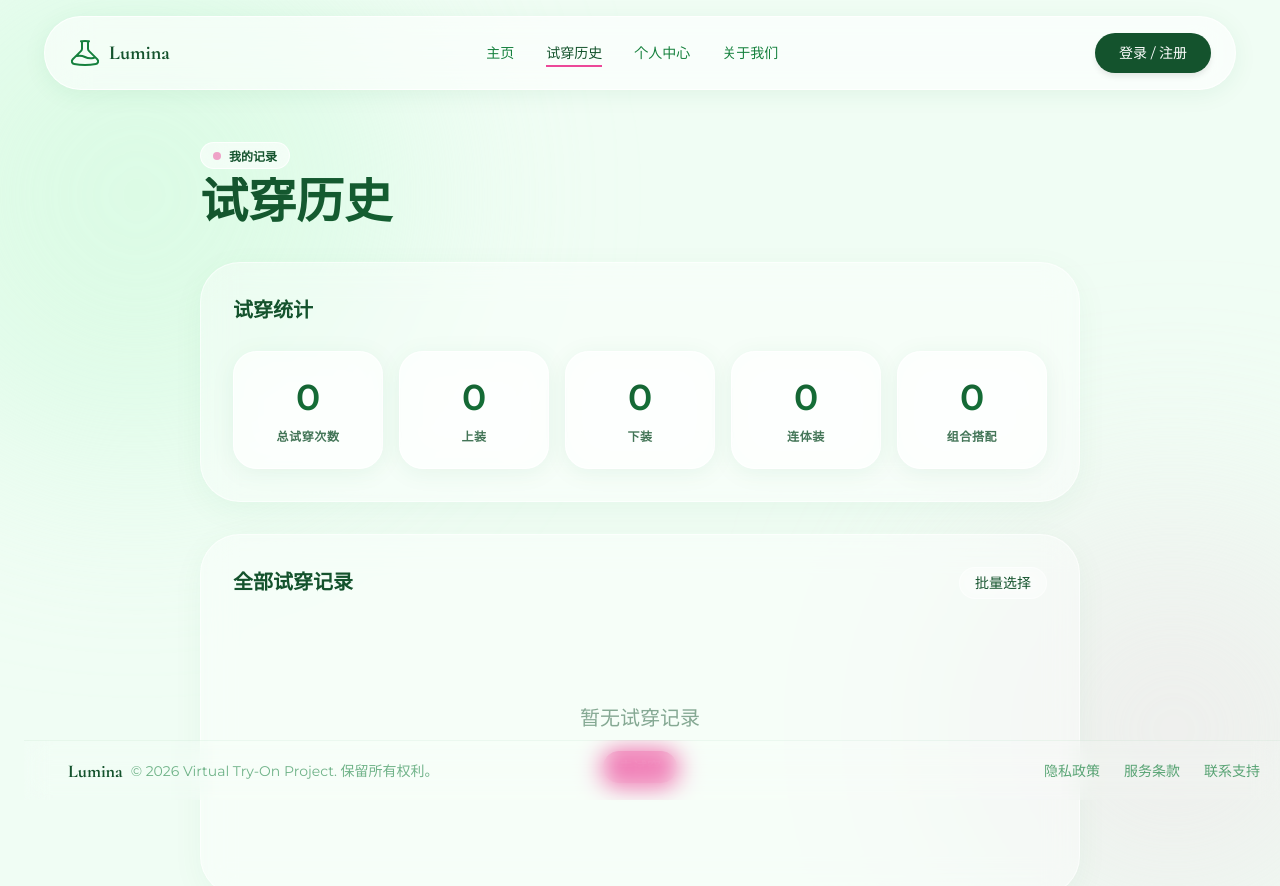
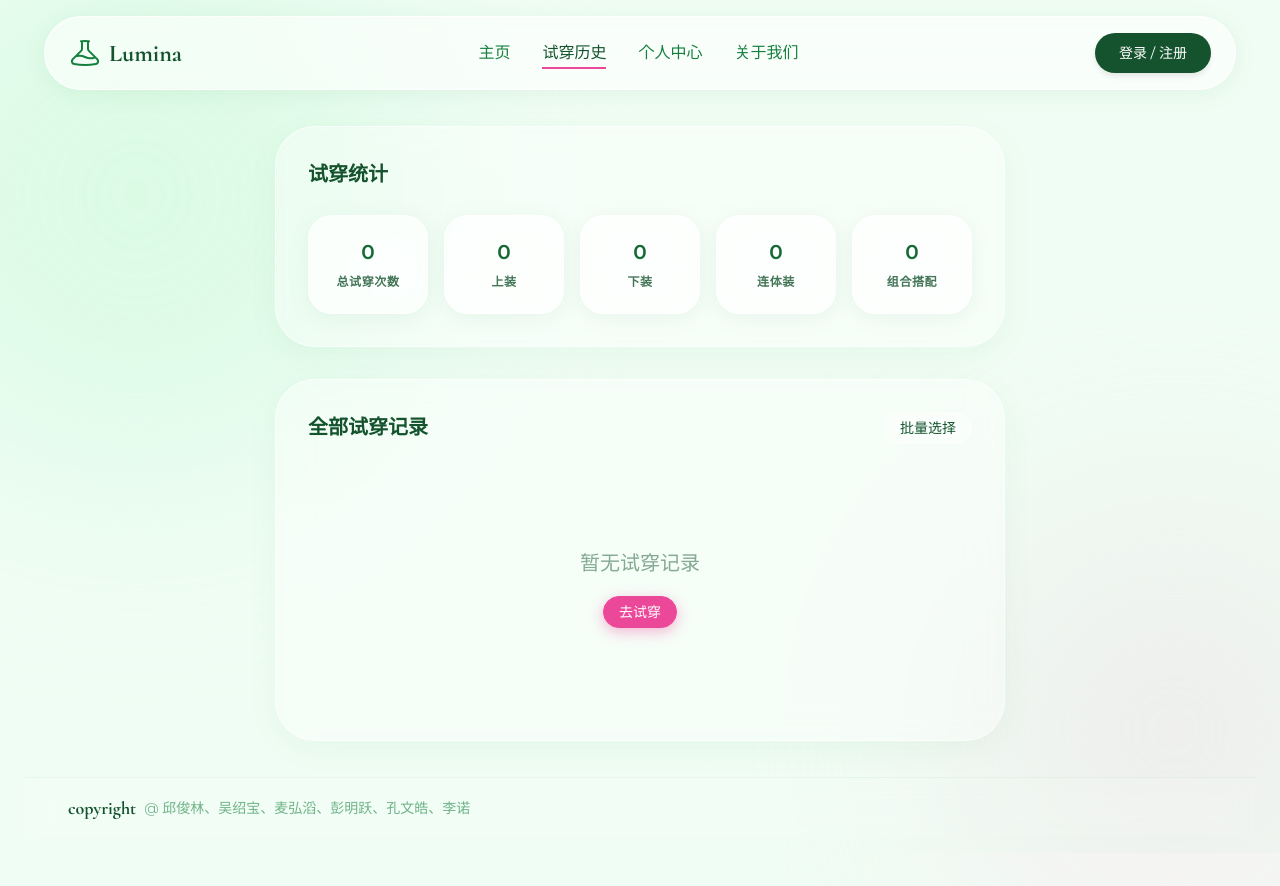
Before and after one commit to wozhaonue/virtual_tyrOn, a Vue app: page /tryOnHistory in a window 1280 px wide. Shown: the top 886 px of the page. After the commit the page ends 853 px from the top, so only its background shows below. Built offline with nearby package versions, Linux system fonts and the light colour scheme; the HTML template or start-up script is replaced by a standard one.

Commit message:
feat: 优化页面排版

```diff
--- a/src/App.vue
+++ b/src/App.vue
@@ -51,14 +51,14 @@ const handleLogOut = () => {
               d="M9.75 3.104v5.714a2.25 2.25 0 01-.659 1.591L5 14.5M9.75 3.104c-.251.023-.501.05-.75.082m.75-.082a24.301 24.301 0 014.5 0m0 0v5.714c0 .597.237 1.17.659 1.591L19.8 15.3M14.25 3.104c.251.023.501.05.75.082M19.8 15.3l-1.57.393A9.065 9.065 0 0112 15a9.065 9.065 0 00-6.23-.693L5 14.5m14.8.8l1.402 1.402c1.232 1.232.65 3.318-1.067 3.611A48.309 48.309 0 0112 21c-2.773 0-5.491-.235-8.135-.687-1.718-.293-2.3-2.379-1.067-3.61L5 14.5"
             />
           </svg>
-          <span class="font-serif font-bold text-2xl tracking-wide">Lumina</span>
+          <span class="font-serif font-bold text-3xl tracking-wide">Lumina</span>
         </div>
 
         <div class="nav-links flex gap-8">
-          <router-link active-class="active" to="/" class="nav-link font-sans text-sm font-medium">主页</router-link>
-          <router-link active-class="active" to="/tryOnHistory" class="nav-link font-sans text-sm font-medium">试穿历史</router-link>
-          <router-link active-class="active" to="/userCenter" class="nav-link font-sans text-sm font-medium">个人中心</router-link>
-          <a target="_blank" href="https://github.com/wozhaonue?tab=repositories" class="nav-link font-sans text-sm font-medium">关于我们</a>
+          <router-link active-class="active" to="/" class="nav-link font-sans text-base font-medium">主页</router-link>
+          <router-link active-class="active" to="/tryOnHistory" class="nav-link font-sans text-base font-medium">试穿历史</router-link>
+          <router-link active-class="active" to="/userCenter" class="nav-link font-sans text-base font-medium">个人中心</router-link>
+          <a target="_blank" href="https://github.com/wozhaonue?tab=repositories" class="nav-link font-sans text-base font-medium">关于我们</a>
         </div>
         <!-- 设置trigger为click以抵消默认焦点样式触发 -->
         <el-dropdown trigger="click" v-if="userInfo" style="cursor: pointer;" popper-class="lumina-dropdown-popper">
@@ -81,23 +81,19 @@ const handleLogOut = () => {
 
     <!-- 主内容区 -->
     <el-main class="flex justify-center" >
-      <div class="flex items-center justify-between w-full" style="max-width: 1200px; gap: 4rem;">
+      <div class="flex items-center justify-between w-full" style=" gap: 4rem;">
         <router-view></router-view>
       </div>
     </el-main>
 
     <!-- 底部栏 -->
-    <el-footer class="flex justify-between items-center mt-auto py-6 fixed z-20 w-full" style="position: fixed; bottom: 0; max-width: 1280px; margin-left: auto; margin-right: auto; border-top: 1px solid rgba(21, 128, 61, 0.05); background: rgba(255,255,255,0.1); backdrop-filter: blur(12px);">
+    <el-footer class="flex justify-between items-center mt-auto py-6 w-full" style="max-width: 1280px; margin-left: auto; margin-right: auto; border-top: 1px solid rgba(21, 128, 61, 0.05); background: rgba(255,255,255,0.1); backdrop-filter: blur(12px);">
       <div class="flex items-center gap-2 px-6 w-full justify-between">
         <div class="flex items-center gap-2">
-          <span class="font-serif font-bold text-lg" style="color: var(--lumina-surface);">Lumina</span>
-          <span class="text-sm" style="color: rgba(21, 128, 61, 0.6);">© 2026 Virtual Try-On Project. 保留所有权利。</span>
+          <span class="font-serif font-bold text-lg" style="color: var(--lumina-surface);">copyright </span>
+          <span class="text-sm" style="color: rgba(21, 128, 61, 0.6);"> @ 邱俊林、吴绍宝、麦弘滔、彭明跃、孔文皓、李诺</span>
         </div>
-        <div class="flex gap-6 text-sm" style="color: rgba(21, 128, 61, 0.7);">
-          <a href="#" class="footer-link">隐私政策</a>
-          <a href="#" class="footer-link">服务条款</a>
-          <a href="#" class="footer-link">联系支持</a>
-        </div>
+
       </div>
     </el-footer>
   </el-container>
--- a/src/assets/base.css
+++ b/src/assets/base.css
@@ -130,6 +130,9 @@ body::after {
 .text-2xl {
   font-size: 1.25rem;
   line-height: 2rem;
+}
+.text-3xl {
+  font-size: 1.5rem;
 }
 .text-5xl {
   font-size: 3rem;
--- a/src/views/Home.vue
+++ b/src/views/Home.vue
@@ -212,11 +212,11 @@ const startTryOn = async () => {
 }
 
 // 左边衣橱数据
-const isWardrobeOpen = ref(false)
+const isWardrobeOpen = ref(true);
 const categories = ['全部', '上装', '下装', '连体装']
 const activeCategory = ref('全部')
 const isRecognizing = ref(false)
-
+const isRecommendOpen = ref(true);
 // 选择的衣物
 const selectedTop = ref<any>(null)
 const selectedBottom = ref<any>(null)
@@ -373,11 +373,11 @@ const useAIMode = ref(true);
 <template>
   <div class="tryOn-home">
     <!-- 导航展示品牌 -->
-    <div class="top-nav glass-nav">
+    <!-- <div class="top-nav glass-nav">
       <span class="font-serif font-bold text-gradient text-2xl">Lumina Try-On</span>
       <div class="nav-divider"></div>
       <span class="font-sans opacity-80 text-sm">AI 虚拟试穿体验</span>
-    </div>
+    </div> -->
 
     <!-- 中心区域试装镜 -->
     <div class="center-area flex flex-col items-center">
@@ -468,7 +468,6 @@ const useAIMode = ref(true);
             <p class="font-sans font-semibold text-xs text-center truncate w-full" :title="cloth.clothes_name">{{ cloth.clothes_name }}</p>
           </div>
         </div>
-
         <!-- 智能识别 -->
         <div class="recognition-area glass-panel">
           <h3 class="font-sans font-semibold text-sm flex items-center gap-2">
@@ -492,8 +491,8 @@ const useAIMode = ref(true);
               </div>
             </div>
           </el-upload>
+        </div>
 
-        </div>
       </div>
 
       <div class="toggle-btn glass-panel" @click="isWardrobeOpen = !isWardrobeOpen">
@@ -503,15 +502,13 @@ const useAIMode = ref(true);
     </div>
 
     <!-- 右部推荐 -->
-    <div class="right-recommendations">
-      <div class="hover-trigger glass-panel">
-        <el-icon class="arrow-left"><ArrowLeft /></el-icon>
-        <el-icon class="arrow-right"><ArrowRight /></el-icon>
+    <div class="right-recommendations" :class="{ 'is-open': isRecommendOpen }">
+      <div class="hover-trigger glass-panel" @click="isRecommendOpen = !isRecommendOpen">
         <div class="toggle-indicator"></div>
+        <el-icon><ArrowLeft v-if="!isRecommendOpen" /><ArrowRight v-else /></el-icon>
       </div>
-
       <div class="recommendation-panel glass-panel">
-        <h2 class="font-serif font-bold text-gradient text-2xl mb-6">穿搭指南</h2>
+        <h2 class="font-serif font-bold text-gradient text-2xl">穿搭指南</h2>
 
         <div class="weather-gender glass-panel flex justify-between items-center">
           <div class="weather flex items-center gap-4">
@@ -593,7 +590,7 @@ const useAIMode = ref(true);
 <style scoped>
 .tryOn-home {
   width: 100%;
-  min-height: 100vh;
+  height: auto;
   position: relative;
   overflow: hidden;
   display: flex;
@@ -623,8 +620,8 @@ const useAIMode = ref(true);
 /* Center Area */
 .center-area {
   z-index: 10;
-  gap: 2rem;
-  margin-top: 6rem;
+  gap: 0.5rem;
+  /* margin-top: 6rem; */
 }
 
 .model-container {
@@ -654,8 +651,8 @@ const useAIMode = ref(true);
 .dot.green { background-color: rgba(74, 222, 128, 0.8); }
 
 .model-image-wrapper {
-  width: 340px;
-  height: 540px;
+  width: 240px;
+  height: 440px;
   border-radius: 1.5rem;
   overflow: hidden;
   position: relative;
@@ -856,7 +853,7 @@ const useAIMode = ref(true);
   overflow-y: auto;
   padding-right: 0.25rem;
 }
-.clothes-grid::-webkit-scrollbar { display: none; }
+/* .clothes-grid::-webkit-scrollbar { display: none; } */
 
 .clothing-item {
   border-radius: 1rem;
@@ -1003,7 +1000,7 @@ const useAIMode = ref(true);
   transform: translateX(calc(100% - 3rem));
   transition: transform 0.7s cubic-bezier(0.16, 1, 0.3, 1);
 }
-.right-recommendations:hover {
+.right-recommendations.is-open {
   transform: translateX(0);
 }
 
@@ -1040,7 +1037,7 @@ const useAIMode = ref(true);
   border-radius: 2.5rem 0 0 2.5rem;
   padding: 2rem 1.5rem;
   display: flex;
-  gap: 2.5rem;
+  gap: 1.5rem;
   flex-direction: column;
   border-right: none;
   box-shadow: -20px 0 40px rgba(21, 128, 61, 0.08);
--- a/src/views/TryonHistory.vue
+++ b/src/views/TryonHistory.vue
@@ -167,12 +167,12 @@ const handleBatchDelete = () => {
 <template>
   <div class="history-container">
     <!-- Header -->
-    <div class="header-section">
+    <!-- <div class="header-section">
       <div class="glass-tag tag-margin">
         <span class="pulse-dot"></span> 我的记录
       </div>
-      <h1 class="font-serif text-5xl font-bold text-gradient">试穿历史</h1>
-    </div>
+      <h1 class="font-serif text-3xl font-bold text-gradient">试穿历史</h1>
+    </div> -->
 
     <!-- Statistics Card -->
     <div class="glass-panel stat-card">
@@ -281,7 +281,7 @@ const handleBatchDelete = () => {
 
 <style scoped>
 .history-container {
-  padding: 2rem 1.5rem;
+  padding: 1rem 1.5rem;
   max-width: 1200px;
   margin: 0 auto;
 }
@@ -334,7 +334,7 @@ const handleBatchDelete = () => {
 
 .stat-item {
   flex: 1;
-  min-width: 150px;
+  min-width: 120px;
   text-align: center;
   padding: 1.5rem;
   border-radius: 1.5rem; /* rounded-2xl */
@@ -347,7 +347,7 @@ const handleBatchDelete = () => {
 }
 
 .stat-value {
-  font-size: 2.25rem; /* text-4xl */
+  font-size: 1.25rem; /* text-4xl */
   font-weight: 700;
   margin-bottom: 0.5rem;
   line-height: 1.2;
--- a/src/views/UserCenter.vue
+++ b/src/views/UserCenter.vue
@@ -224,13 +224,9 @@ const handleBanUser = async (row,column) => {
         <h1 class="font-serif text-2xl font-bold title-text">个人中心</h1>
         <span class="font-sans text-xs uppercase subtitle-text tracking-wider">User Center</span>
       </div>
-
       <el-tabs v-model="activeTab" class="custom-tabs">
         <el-tab-pane label="个人中心" name="personal">
-          <div class="personal-content flex flex-col mt-4">
-
-            <!-- Avatar Section -->
-            <div class="avatar-section flex flex-col items-center justify-center mb-6">
+          <div class="avatar-section flex flex-col items-center justify-center mb-6">
               <div class="avatar-wrapper">
                 <el-avatar :size="100" :src="formData.avatar_url || 'https://cube.elemecdn.com/0/88/03b0d39583f48206768a7534e55bcpng.png'" class="avatar-img" />
                 <el-upload
@@ -250,9 +246,10 @@ const handleBanUser = async (row,column) => {
                 <p class="text-xs font-semibold uppercase tracking-wider id-text">ID: {{ formData.user_id || 'xxx' }}</p>
               </div>
             </div>
-
+          <div class="personal-content flex flex-row mt-4">
+            <!-- Avatar Section -->
             <!-- Form Section -->
-            <el-form label-position="top" :model="formData" class="custom-form w-full">
+            <el-form :inline="true" label-position="top" :model="formData" class="custom-form w-full">
               <el-form-item label="用户ID">
                 <el-input v-model="formData.user_id" disabled placeholder="用户ID" />
               </el-form-item>
@@ -266,12 +263,11 @@ const handleBanUser = async (row,column) => {
                 <el-input v-model="formData.phone" placeholder="请输入手机号" />
               </el-form-item>
               <el-form-item label="性别">
-                <el-select v-model="formData.gender" placeholder="请选择性别" class="w-full">
+                <el-select v-model="formData.gender" placeholder="请选择性别" >
                   <el-option label="男" value="male" />
                   <el-option label="女" value="female" />
                 </el-select>
               </el-form-item>
-
               <div class="form-actions mt-4">
                 <button type="button" @click="handleSave" class="btn-accent save-btn font-sans font-semibold">
                   保存修改
@@ -353,30 +349,29 @@ const handleBanUser = async (row,column) => {
 <style scoped>
 /* 页面外层容器：由于 base.css 已经设置了 body 的 background 和光球动画，这里只需控制边距和布局 */
 .user-center-page {
-  padding: 40px 60px;
+  padding: 10px 60px;
   display: flex;
   justify-content: flex-start; /* 左侧对齐 */
   align-items: flex-start;
-  min-height: calc(100vh - 100px);
+  min-height: 800px;
 }
 
 /* 侧边栏卡片样式 */
 .user-center-card {
-  min-width: 400px;
-  width: auto;
+  min-width: 500px;
   max-width: 1200px;
   padding: 30px;
-  min-height: 800px;
+  min-height: 500px;
   display: flex;
   flex-direction: column;
 }
 
 /* 如果是管理员，可能需要更宽的卡片来展示表格，使用动态宽度或者让内容溢出滚动 */
-.user-center-card:has(.admin-content) {
+/* .user-center-card:has(.admin-content) {
   width: auto;
   min-width: 360px;
   max-width: 900px;
-}
+} */
 
 /* 标题样式 */
 .header-title {
@@ -465,7 +460,7 @@ const handleBanUser = async (row,column) => {
 /* 管理员面板样式 */
 .stats-grid {
   display: grid;
-  grid-template-columns: repeat(2, 1fr);
+  grid-template-columns: repeat(4, 1fr);
   gap: 16px;
 }
 .stat-card {
@@ -565,9 +560,18 @@ const handleBanUser = async (row,column) => {
   height: 1px;
 }
 
-/* Form overrides */
+.custom-form {
+  width: 550px;
+}
+/* 组件库表单样式深钻覆盖 */
 :deep(.custom-form .el-form-item) {
   margin-bottom: 16px;
+}
+:deep(.custom-form .el-input) {
+  --el-input-width: 220px;
+}
+:deep(.custom-form .el-select) {
+  --el-select-width: 220px;
 }
 :deep(.custom-form .el-form-item__label) {
   font-family: var(--el-font-family);
```
